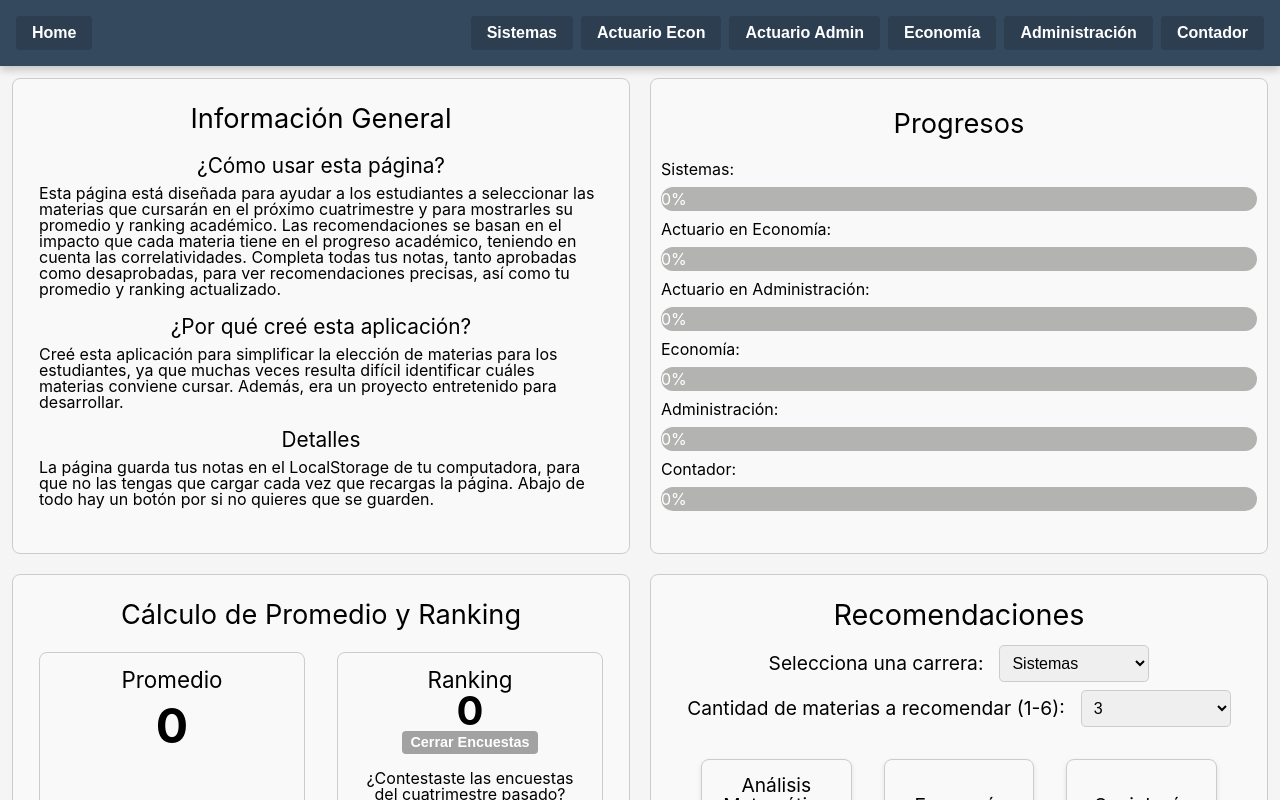
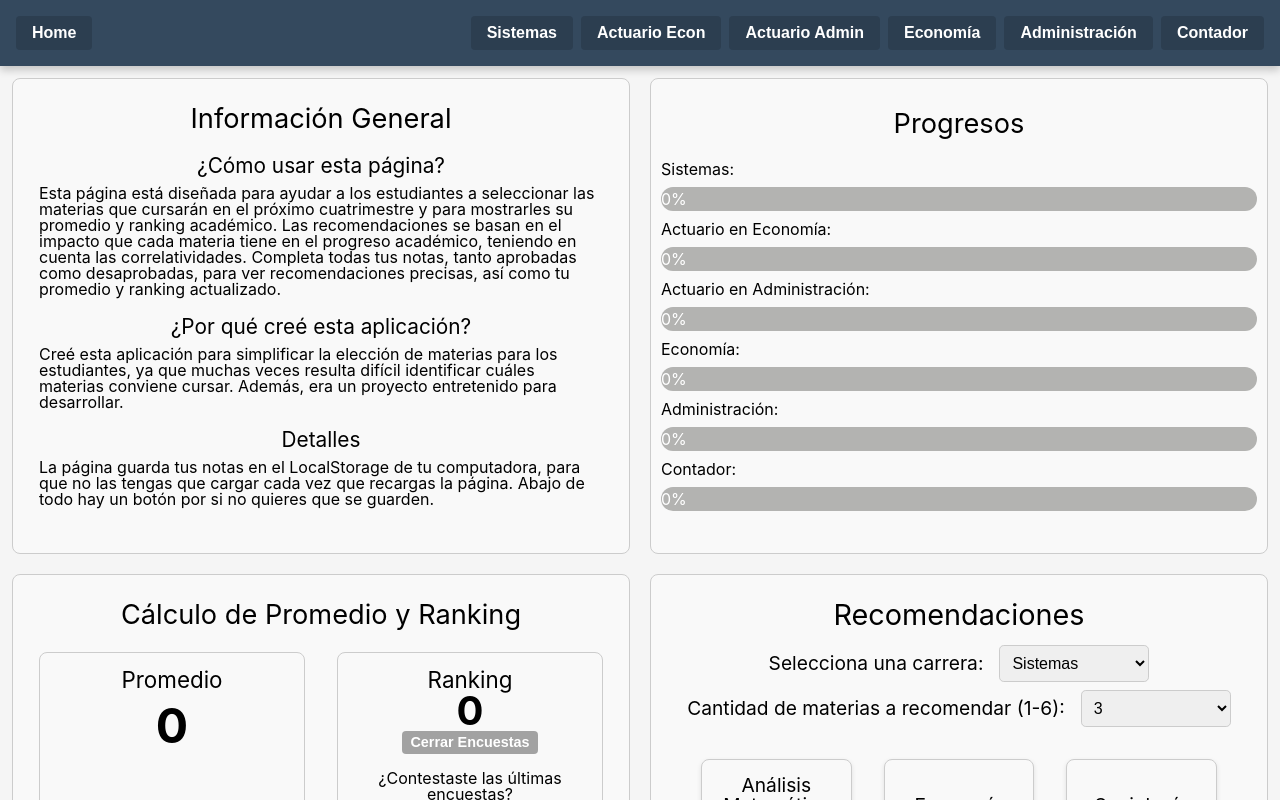
Before and after one commit to TDamonteAzpiazu/Carreras, a React (Create React App) app in the folder front/: page /#/ in a window 1280 px wide. Both pictures are taken after a click on the button "Encuestas". Shown: the top 800 px of the page. Built offline with nearby package versions, Linux system fonts and the light colour scheme.

Commit message:
Ultimos cambios

```diff
--- a/front/src/components/primary/promedioRanking/promedioRanking.tsx
+++ b/front/src/components/primary/promedioRanking/promedioRanking.tsx
@@ -39,7 +39,7 @@ export const PromedioRanking = ({ promedio, ranking }: { promedio: string | numb
 
                     {mostrarEncuesta && (
                         <div className={styles.checkboxGroup}>
-                            <h4>¿Contestaste las encuestas del cuatrimestre pasado?</h4>
+                            <h4>¿Contestaste las últimas encuestas?</h4>
 
                             <div className={styles.checkboxContainer}>
                                 <input
@@ -48,7 +48,7 @@ export const PromedioRanking = ({ promedio, ranking }: { promedio: string | numb
                                     checked={puntosEncuesta === 10}
                                     onChange={() => manejarRespuesta(puntosEncuesta === 10 ? 0 : 10)}
                                 />
-                                <label htmlFor="primera" className={styles.label}>Sí, en el primer llamado</label>
+                                <label htmlFor="primera" className={styles.label}>Primer llamado</label>
                             </div>
 
                             <div className={styles.checkboxContainer}>
@@ -58,7 +58,7 @@ export const PromedioRanking = ({ promedio, ranking }: { promedio: string | numb
                                     checked={puntosEncuesta === 5}
                                     onChange={() => manejarRespuesta(puntosEncuesta === 5 ? 0 : 5)}
                                 />
-                                <label htmlFor="segunda" className={styles.label}>Sí, en el segundo llamado</label>
+                                <label htmlFor="segunda" className={styles.label}>Segundo llamado</label>
                             </div>
 
                             <div className={styles.checkboxContainer}>
```
